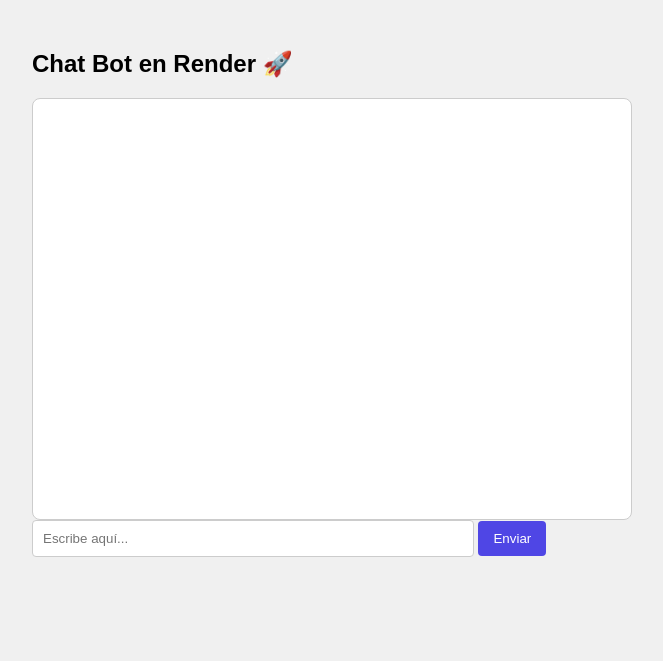
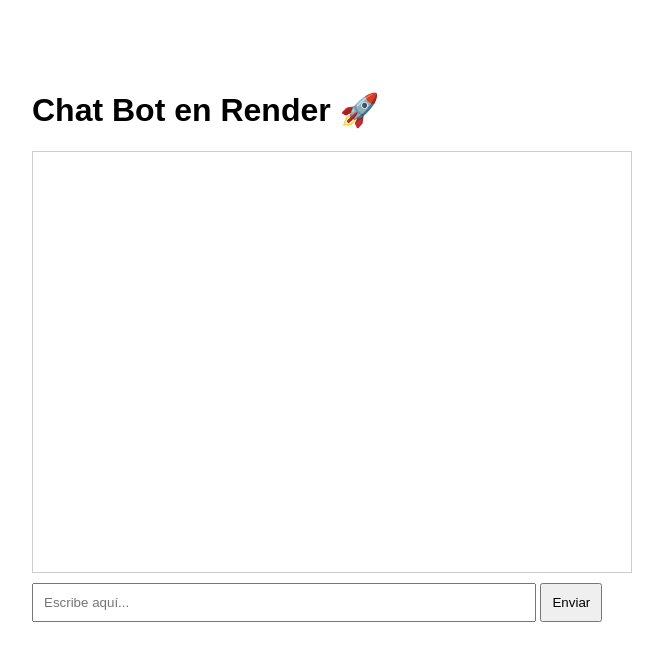
Before and after one commit to juarezabdiel84-lgtm/chat-bot, a Flask app: page / in a window 1280 px wide. Shown: the top 661 px of the page, without its empty margins (308-971 px from the left). Run offline with Flask 3, Linux system fonts and the light colour scheme.

Commit message:
Update HTML structure and JavaScript functions

```diff
--- a/templates/index.html
+++ b/templates/index.html
@@ -1,42 +1,48 @@
 <!DOCTYPE html>
 <html>
 <head>
-    <title>Chat Bot Render</title>
-    <meta name="viewport" content="width=device-width, initial-scale=1">
+    <title>Chat Bot en Render</title>
+    <meta charset="UTF-8">
     <style>
-        body { font-family: Arial; max-width: 600px; margin: 20px auto; background: #f0f0f0; padding: 10px; }
-        #chat { background: white; border: 1px solid #ccc; height: 400px; overflow-y: scroll; padding: 10px; border-radius: 8px; }
-        #input { width: 70%; padding: 10px; border: 1px solid #ccc; border-radius: 4px; }
-        button { padding: 10px 15px; background: #4f46e5; color: white; border: none; border-radius: 4px; }
-        .user { color: #0066cc; margin: 8px 0; }
-        .bot { color: #009900; margin: 8px 0; }
+        body { font-family: Arial; max-width: 600px; margin: 50px auto; padding: 20px; }
+        #chat { border: 1px solid #ccc; height: 400px; overflow-y: scroll; padding: 10px; margin-bottom: 10px; }
+        .user { color: blue; }
+        .bot { color: green; }
+        input { width: 80%; padding: 10px; }
+        button { padding: 10px; }
     </style>
 </head>
 <body>
-    <h2>Chat Bot en Render 🚀</h2>
+    <h1>Chat Bot en Render 🚀</h1>
     <div id="chat"></div>
-    <input id="input" placeholder="Escribe aquí..." onkeypress="if(event.key=='Enter')send()">
-    <button onclick="send()">Enviar</button>
+    <input type="text" id="message" placeholder="Escribe aquí...">
+    <button onclick="sendMessage()">Enviar</button>
 
     <script>
-        async function send() {
-            let input = document.getElementById('input');
-            let msg = input.value.trim();
-            if (!msg) return;
+        async function sendMessage() {
+            const messageInput = document.getElementById('message');
+            const chatDiv = document.getElementById('chat');
+            const message = messageInput.value;
+            if (!message) return;
 
-            let chat = document.getElementById('chat');
-            chat.innerHTML += `<div class="user"><b>Tú:</b> ${msg}</div>`;
-            input.value = '';
+            chatDiv.innerHTML += `<div class="user"><strong>Tú:</strong> ${message}</div>`;
+            messageInput.value = '';
 
-            let res = await fetch('/chat', {
+            const response = await fetch('/chat', {
                 method: 'POST',
-                headers: {'Content-Type': 'application/json'},
-                body: JSON.stringify({message: msg})
+                headers: { 'Content-Type': 'application/json' },
+                body: JSON.stringify({ message: message })
             });
-            let data = await res.json();
-            chat.innerHTML += `<div class="bot"><b>Bot:</b> ${data.reply}</div>`;
-            chat.scrollTop = chat.scrollHeight;
+            const data = await response.json();
+
+            // CLAVE: Aquí debe decir data.response, NO data.reply
+            chatDiv.innerHTML += `<div class="bot"><strong>Bot:</strong> ${data.response}</div>`;
+            chatDiv.scrollTop = chatDiv.scrollHeight;
         }
+
+        document.getElementById('message').addEventListener('keypress', function(e) {
+            if (e.key === 'Enter') sendMessage();
+        });
     </script>
 </body>
 </html>
```
